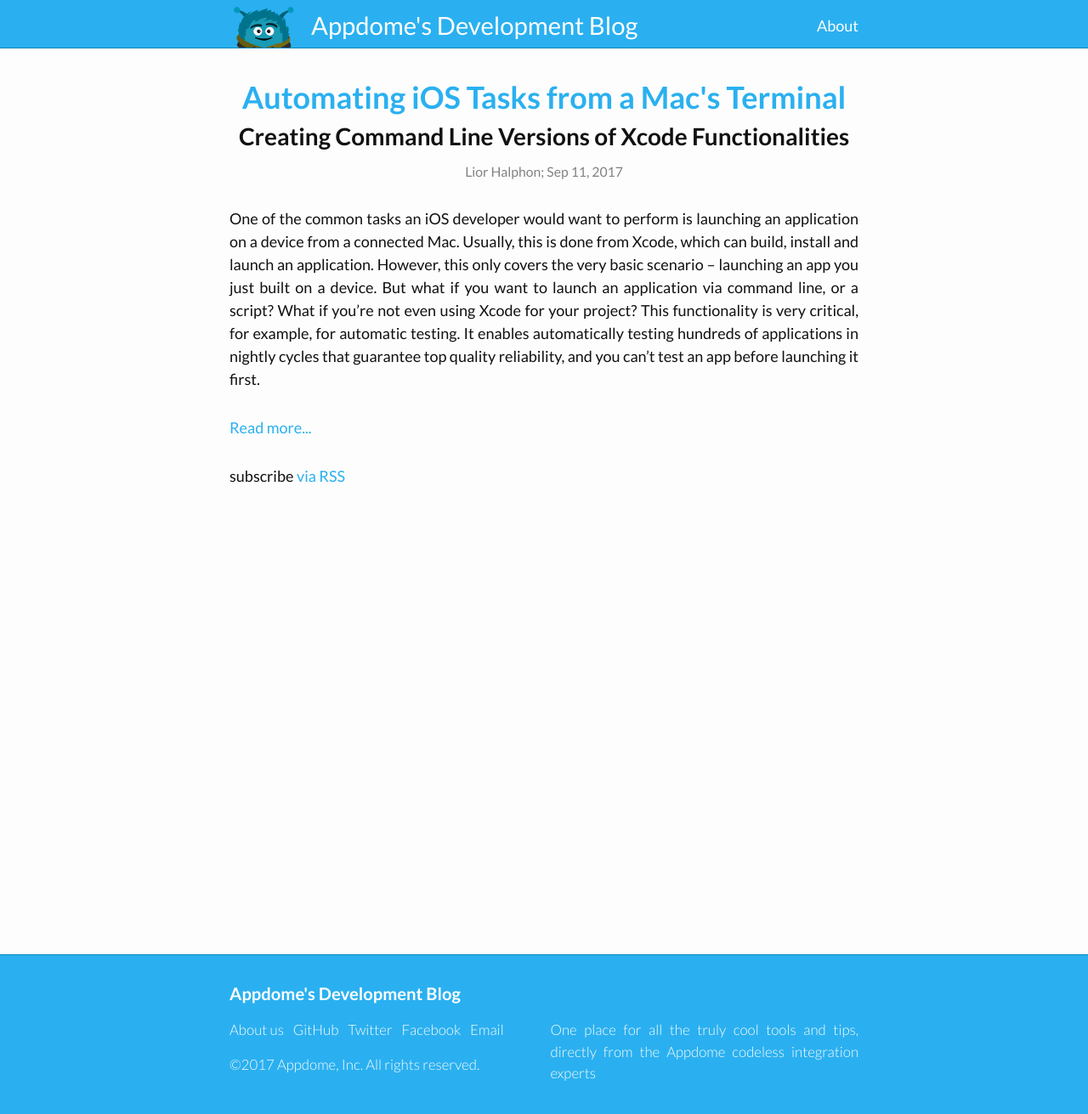
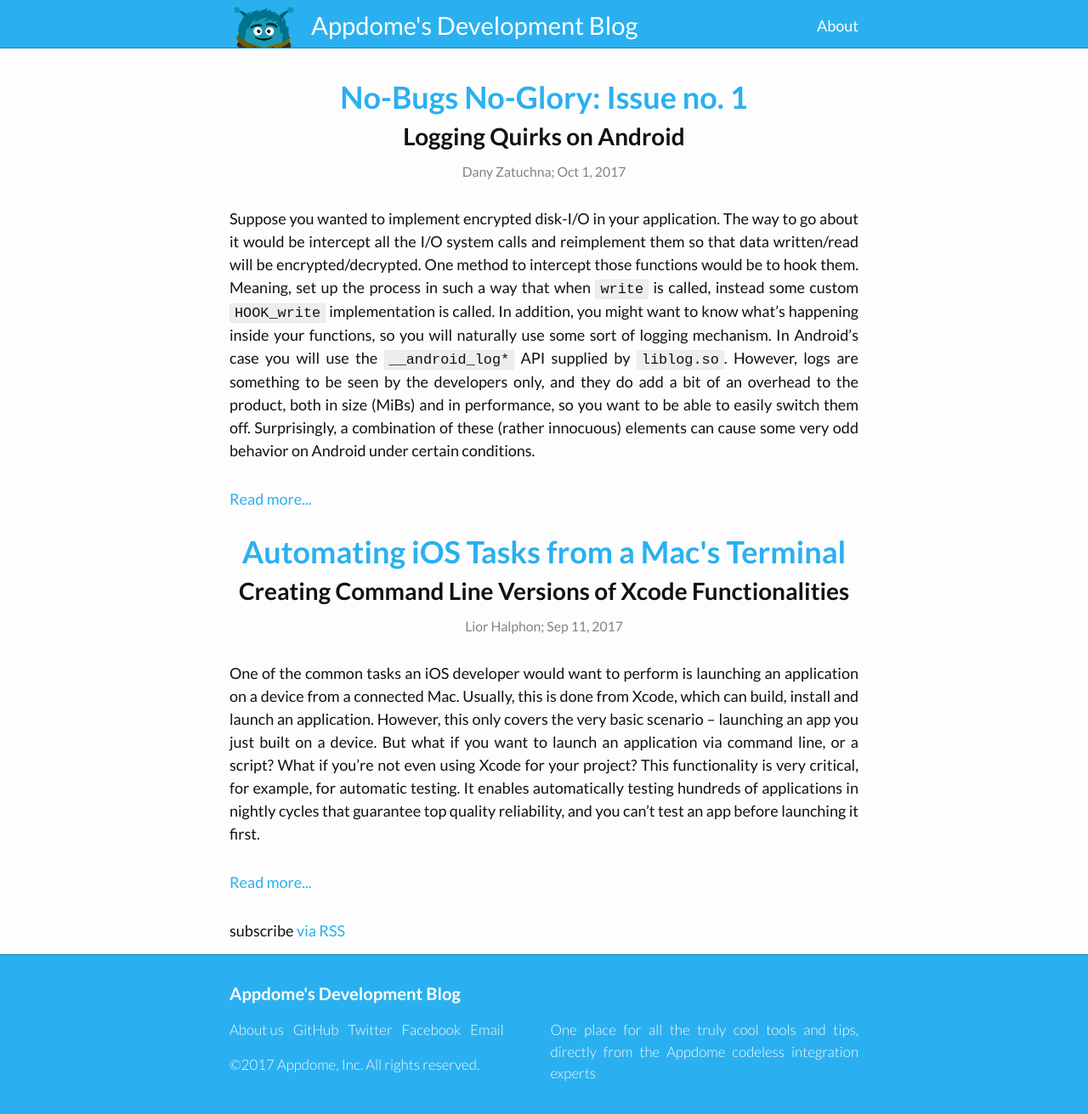
Before and after one commit to Appdome/Appdome.github.io, a Jekyll site: the page built from index.md, in a window 1280 px wide and 1312 px high. Shown: the whole window at 85% size. Built offline with Jekyll 4.4.1, drawn with Linux system fonts in a browser that asks for light colours; part of the change alters nothing that is shown.

Commit message:
New article

```diff
--- /dev/null
+++ b/_posts/2017-10-01-android-logging-quirks.markdown
@@ -0,0 +1,164 @@
+---
+layout: post
+title:  "No-Bugs No-Glory: Issue no. 1"
+subtitle: "Logging Quirks on Android"
+date:   2017-10-01
+author: Dany Zatuchna
+---
+
+Suppose you wanted to implement encrypted disk-I/O in your application. The way to go about it would be intercept all the I/O system calls and reimplement them so that data written/read will be encrypted/decrypted. One method to intercept those functions would be to hook them. Meaning, set up the process in such a way that when `write` is called, instead some custom `HOOK_write` implementation is called. In addition, you might want to know what's happening inside your functions, so you will naturally use some sort of logging mechanism. In Android's case you will use the `__android_log*` API supplied by `liblog.so`. However, logs are something to be seen by the developers only, and they do add a bit of an overhead to the product, both in size (MiBs) and in performance, so you want to be able to easily switch them off. Surprisingly, a combination of these (rather innocuous) elements can cause some very odd behavior on Android under certain conditions.
+
+## Hooks, logs and crashes - oh my!
+
+Now, you have your hooks set-up, your logs in place, everything looks OK, but you encounter weird crashes. These crashes appear only when you turn ON your logs. I have encountered an interesting case in which binary search for the offending log resulted in logs for the hooks for `dup2`, `close` and `execvpe`. The reason for the logs being faulty was not (yet) understood.
+
+## Investigation
+
+Examining the crash log revealed the cause of the crash was a Java exception which read as follows (redacted for readability):
+
+    java.io.IOException: Cannot run program "chmod": error=456436480, Unknown error 456436480
+        at java.lang.ProcessBuilder.start (ProcessBuilder.java:983)
+        ...
+    Caused by: java.io.IOException: error=456436480, Unknown error 456436480
+        at java.lang.UNIXProcess.forkAndExec (Native Method)
+        ...
+
+As nice as it may be to have the location of the error pointed out to you, it's not too useful as I did not know what to look for, I needed some more focus. The stack-trace does tell us that the problem was that it could not run the command `chmod`. Noticing that the names of the classes include `ProcessBuilder` and `UNIXProcess`, and the function is `forkAndExec`, I assumed it did not mean the `chmod` system call, but the command-line utility `/system/bin/chmod`. It seemed odd that this utility will be missing, more so odd that it did not seem to pose a problem when logs are turned off. But I tried anyway, I launched a shell on the device and tried to run `chmod`. It worked, of course.
+
+I figured that if any of the `exec*` family system calls was called, I should be able to see it in the logs, as we have hooks on them and logs before calling the original `exec`. Sort of like this:
+
+    int HOOK_execve(const char * filename, char * const argv[], char * const envp[])
+    {
+        LOG("execve(%s, ...)", filename);
+        return execve(filename, argv, envp);
+    }
+
+However, there was no trace in the logs for that ever happening, so I figured the system must not have gotten that far. Then what I want to know now is what happened to prevent `exec` from being called. If you'll recall, in POSIX systems, the way to launch a new process is to first `fork`, then `exec` in the child and `wait` in the parent for a `SIGCHLD`:
+
+![fork, exec & wait](/assets/POSIX-fork.png)
+
+I placed a hook on `fork`, with a log before and after the original `fork`:
+
+    pid_t HOOK_fork(void)
+    {
+        pid_t pid = -1;
+        LOG("Before fork(). pid=%d", getpid());
+        pid = fork();
+        LOG("After fork(). pid=%d, ret=%d", getpid(), pid);
+        return pid;
+    }
+
+And the same on `wait4` (all `wait` variants eventually use `wait4`). And just as expected, I saw 3 log lines for `fork` (one before the fork, and two after it - child and parent), and a log line for `wait4`. The conclusion was that `fork` did happen, but it did not reach `exec`. The plot thickens...
+
+I began suspecting (naturally) that some log lines are being dropped, maybe as a sort of a throttling or caching mechanism. Usually what people will do at this stage is to modify the `LOG` function to write into a file on the SDCard, which later can be pulled and examined off-line. I found this method slightly cumbersome, so instead what I did was launch a listening netcat on my machine (`nc -l 1337`), and have the `LOG` function write to a socket connected to my machine:
+
+    void LOG(const char * fmt, ...)
+    {
+        va_list ap;
+        va_start(ap, fmt);
+        __android_log_vprint(ANDROID_LOG_INFO, "DEBUG", fmt, ap);
+        log_to_socket(fmt, ap); /* ADDED THIS */
+        va_end(ap);
+    }
+
+Now I should be able to see all the logs, without exceptions. I launched the application, examined the logs, but saw the same thing: `fork`, `wait4`, but no `exec`.
+
+However, this time around, though the contents of the log did not change, I did (change), or more precisely, my perception got keener. What I noticed was that the last log line in the child process was a `close`. In fact, there was a whole bunch of them in succession. I thought, that if my socket is in that list of `close`(s), it would make sense that I stop seeing any log traffic. This is easy to verify, just log the `fd` of the logging socket after creating it and see if that `fd` is closed. Lo-and-behold, the socket's `fd` was in fact the last one closed in the child.
+
+This is very odd though, why would something in the process close my socket??? In any case, this is an easy fix, since I know the `fd` of the socket, and I control the behavior of `close` (hooks FTW), I can set it up so that if someone tries to close my socket, I'll just not do it, and report that I did:
+
+    /* logging.c */
+    int log_socket = -1;
+    void log_init(void)
+    {
+        ...
+        log_socket = socket(AF_INET, SOCK_STREAM, 0);
+        ...
+    }
+
+    /* hooks.c */
+    extern int log_socket;
+    int HOOK_close(int fd)
+    {
+        if (fd == log_socket) return 0; /* These are not the droids you're looking for */
+        return close(fd);
+    }
+
+With the new Band-Aid in place, I was excited to finally be able to see those `exec` logs...And I did! `exec` was in-fact called. Just to verify it was "in-fact" being called I placed a log before **and** after the call to the real `exec` and I just saw the first one, which means the `exec` did succeed. But then, why does the Java framework think it failed?
+
+In my puzzled state, I started just adding logs everywhere (haven't we all been there?) to try and make sense of what's going on there, and while doing that I decided that since my new logging channel is doing so well, I can do away with the `adb` log, so I commented out the `__android_log_vprint` from the `LOG` implementation. This caused the application to work again. Well that's Unexpected...
+
+To me this was a dead giveaway that something the logging library does is the source of the problem, but I had no concrete direction. What I did have though was a name, the name from the Java stack-trace. So I decided it's about time I find that source code and try to make some sense of it. Using [androidxref](http://androidxref.com/) I quickly found the implementation of `forkAndExec` in [`/libcore/ojluni/src/main/native/UNIXProcess_md.c`](http://androidxref.com/7.0.0_r1/xref/libcore/ojluni/src/main/native/UNIXProcess_md.c#833). The code is pretty well written and documented, so it was not hard to understand how it works.
+
+The main thing that the implementation addresses is that the parent process has no way of knowing whether the exec succeeded or not. What Java actually does, is create a pipe before the call to `fork`, then in the child set the **write** end of the pipe to `O_CLOEXEC` (close-on-exec, meaning, the kernel should close this `fd` when performing `exec`), call `exec`, and after the `exec` (which should only happen in case of failure) write the `errno` into the pipe. Meanwhile, the parent blocks on reading from the pipe. If `exec` succeeds, the pipe should close and 0 bytes should be read. However if `exec` fails, there should be 4 bytes waiting in the pipe indicating the reason for the failure. Clever.
+
+So, we already know what happened from the start, the stack-trace told us, the `exec` failed with `errno = 456436480 (=0x1b34ab00)`. This is unlike any `errno` I know of. A Google search and an androidxref search confirmed it. Something here is clearly broken. Something or someone is clearly writing into that pipe, so maybe if I had the contents of the pipe it could point me at who is writing there, and WHY!
+
+In order to catch the correct `read` I had to get creative. The problem was that I don't know which `fd` belongs to the **read** end of the pipe. I could put a hook on `pipe` and then save the `fd` to some global variable and use that to determine the correct `read`. But what if there are several `pipe`s? This seemed like too much work and code to write, and I really did not feel like it. What made this `read` unique was that it read 4 bytes, so I could use that as an indicator.
+
+Another problem is _how_ to read from the pipe. If I read too large a chunk then the read will block and I won't get to know what's in there. I could use `poll` and the like, but again, too much work, so I went for the simple solution of reading 1 byte at a time.
+
+So I ended up with this monstrosity:
+
+    ssize_t HOOK_read(int fd, void * buffer, size_t len)
+    {
+        if (4 == len) return read(fd, buffer, len);
+        while (true) {
+            char c = '\0';
+            (void) read(fd, &c, sizeof(c));
+            if (isalnum(c))
+                LOG("%02x %c", c, c);
+            else
+                LOG("%02x", c);
+        }
+    }
+
+_About the `while (true)`, I did not care if there program would hang, it would have crashed anyway, I just wanted to know what's in that pipe._
+
+Now, it was time to look at what's in that pipe, and voilà: it's the log itself! Just a quick reminder, I had two log channels, one on my machine to catch all the logs, and another using `__android_log_vprint` to actually trigger the crash. What I saw in the pipe must have been the log sent via `liblog`. So I went back to the code of `forkAndExec` to really understand what's going on, no detail overlooked. The logic can be roughly broken down to 2 "phases", a setup, and then an execution phase which can succeed or fail.
+
+![forkAndExec: Setup](/assets/forkAndExec-setup.png)
+
+The setup creates a state in which the child and parent are connected via a pipe, where the write end of the pipe is a constant `fd=3` and it's set to `O_CLOEXEC`. And the parent blocks on reading from that pipe. Now the child is ready to `exec`. Two things might happen:
+
+![forkAndExec: exec succeded](/assets/forkAndExec-success.png)
+
+`exec` succeeded: All the file descriptors marked to close-on-exec will be closed, which means that the write end of the pipe closes. This kills the pipe. The parent's read returns with a read error. The parent can then `wait` for the child to finish the `exec` and transition into the new process.
+
+![forkAndExec: exec failed](/assets/forkAndExec-failure.png)
+
+`exec` failed: No `fd`s were closed, so the pipe still functions, so the child writes the error code into the pipe so the parent can report what went wrong. The child then `_exit`s. So to summarize, as far as the parent is concerned: Stuff in the pipe means error, broken pipe means everything is good.
+
+This is where it finally clicked for me. The logging facility on Android works by writing/sending a message to a device driver. On older Android versions it's `/dev/log/main` while on newer it's `/dev/socket/logdw`. The important thing though is that it boils down to a `writev` into an `fd`. Now, it makes sense that the logging library would be one of the first libraries loaded and have its initializer called. This means that when that socket is about to be created, there are only 3 occupied `fd`s: `0=STDIN_FILENO`, `1=STDOUT_FILENO`, `2=STDERR_FILENO`, so the socket will be assigned the next available `fd`: 3.
+
+Back to `forkAndExec`, when the child process `dup2`s the write end of the socket, nobody notifies the log library that its socket no longer exists, so when _someone_ (I) invokes `__android_log_vprint`, it happily writes into the `fd` it cached, which so happens to be 3(???), but now it's not a socket, it's a pipe. The fact that we had logs in the hooks on all the functions called within the child meant that we put garbage in the pipe, making it seem to the parent like the child's `exec` failed when it did not.
+
+## Solution
+
+To fix the problem we need to implement our own logging mechanism which is separate from the one in `liblog.so`. We also want the sockets/file-descriptors used in the above implementation to:
+
+1. Not be fd=3
+2. Stay open even when _someone_ is trying to close them
+
+I will leave the implementation details to the reader.
+
+## Conclusions
+
+### Communicate with your peers
+
+It's important to have active and open conversations with peers about what it is that you do.
+Had I not talked to other dev team members, and not known about similar issues, I would have never made the connection between the two problems.
+
+### Know your platform
+
+I don't believe this need any further explanation. Knowledge with the Linux system calls and with Android's logging mechanism were clearly required in this case. Learn about your platform and tools constantly.
+
+The fact I was familiar with Android's logging mechanism was only due to the fact that at some point in time I decided to read its code, for research. Which leads me to the next point.
+
+### Read the code (RTFC?)
+
+If you already have source code available, you might as well read it, and read it carefully. Maybe if I had read it more carefully from the get-go, I would have discovered the problem sooner.
+
+### It's nearly always **your** fault
+
+It's always easier to blame something else: "It's the system's fault". This can make you look for the problem in the wrong places and waste precious time.
--- a/_sass/minima/_base.scss
+++ b/_sass/minima/_base.scss
@@ -56,7 +56,10 @@ img {
   vertical-align: middle;
 }
 
-
+.post-content img {
+    margin: auto;
+    display: block;
+}
 
 /**
  * Figures
```
Also changed, not shown: assets/POSIX-fork.png (added), assets/forkAndExec-failure.png (added), assets/forkAndExec-setup.png (added), assets/forkAndExec-success.png (added).
